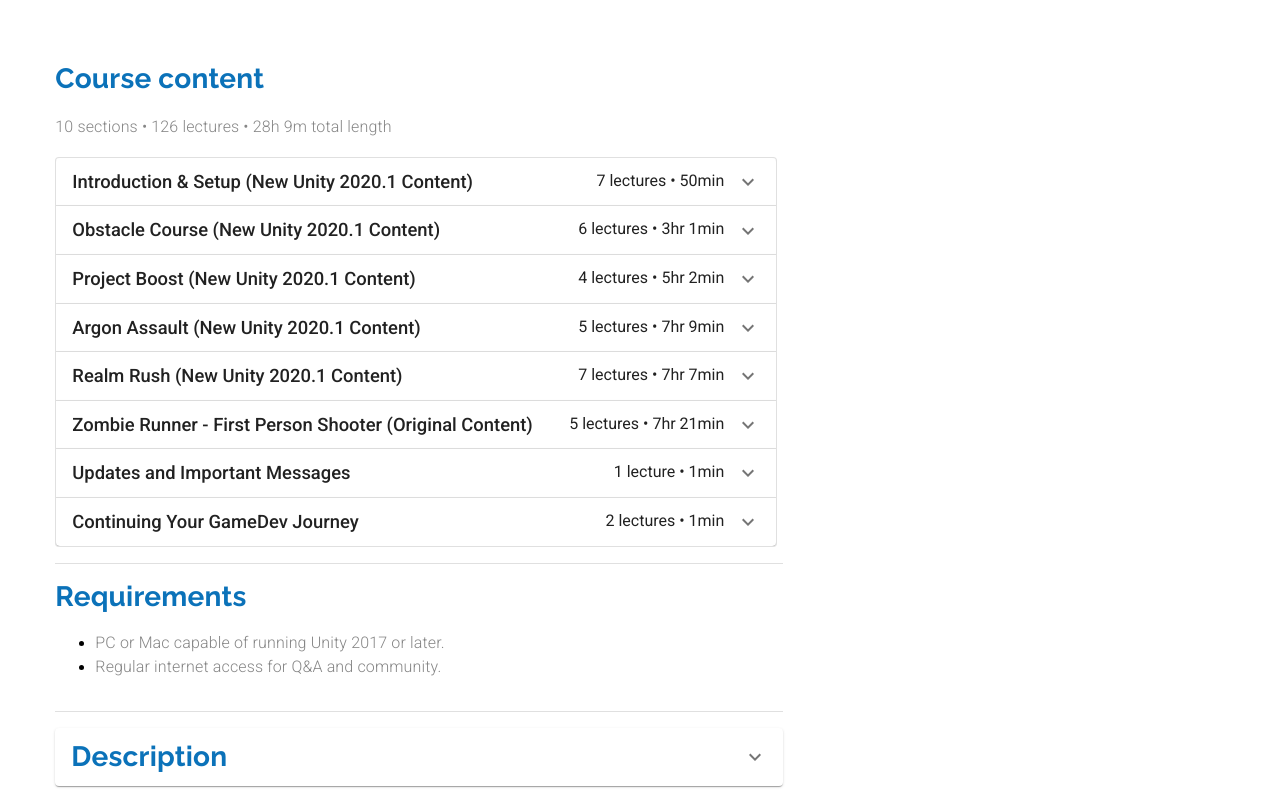
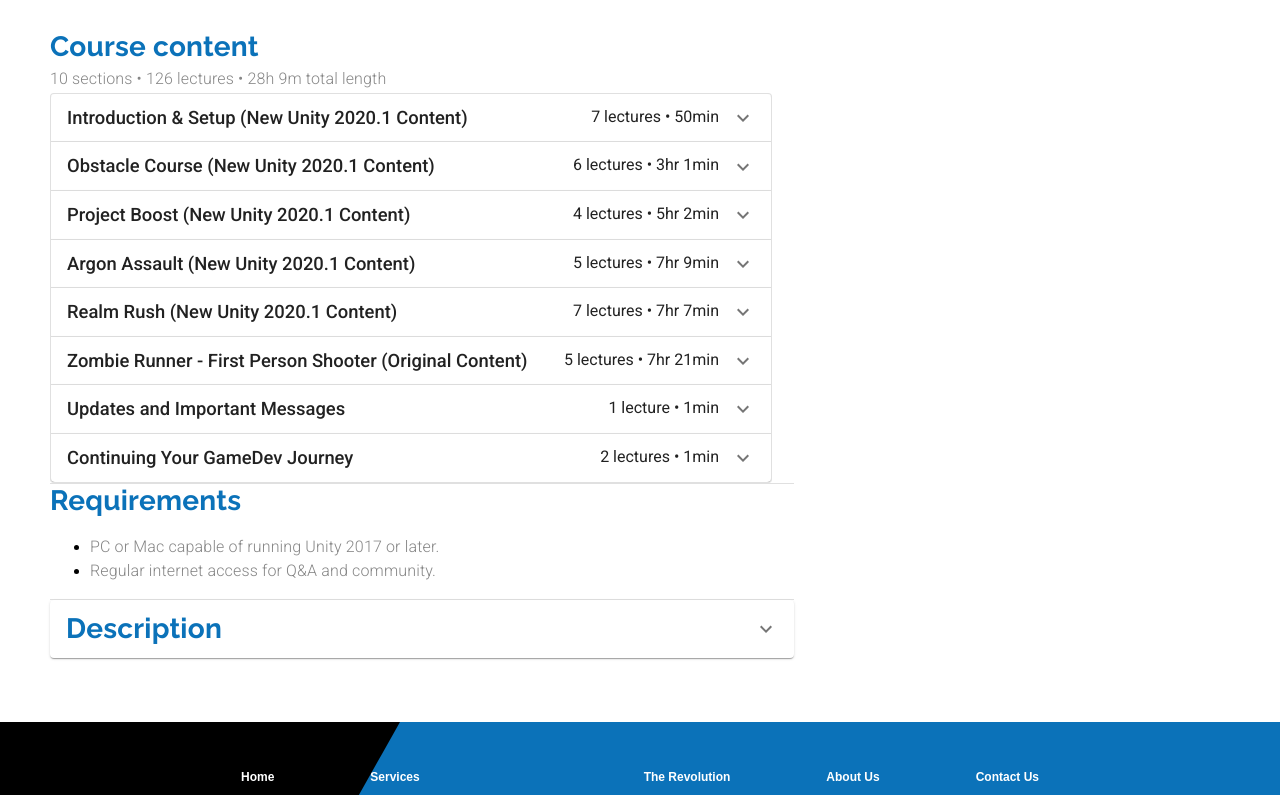
Before and after one commit to JoeContreras/arc-development, a React (Create React App) app: page /course in a window 1280 px wide. Shown: the part 2641-3436 px from the top of the page. Built offline with nearby package versions, Linux system fonts and the light colour scheme.

Commit message:
xs breakpoints working

```diff
--- a/src/Constants/Course/courseConstants.js
+++ b/src/Constants/Course/courseConstants.js
@@ -20,7 +20,7 @@
     length: "7 lectures • 50min",
     content: [
       {
-        title: "Welcome To The Course Show lecture description",
+        title: "Welcome To The Course ",
         length: "03:54",
       },
       {
--- a/src/components/Course.js
+++ b/src/components/Course.js
@@ -71,13 +71,29 @@
     backgroundColor: "#1C1D1F",
     height: "22em",
     width: "100%",
-    // [theme.breakpoints.down("md")]: {
-    //   height: "18em",
-    //   width: "20em",
-    // },
+    [theme.breakpoints.down("sm")]: {
+      height: "25em",
+      // backgroundColor: "red",
+      // width: "20em",
+    },
+    [theme.breakpoints.down("xs")]: {
+      height: "27.5rem",
+      // width: "20em",
+    },
   },
   heroContent: {
     maxWidth: "45em",
+    [theme.breakpoints.down("md")]: {
+      maxWidth: "35em",
+      // height: "18em",
+      // width: "20em",
+    },
+    [theme.breakpoints.down("md")]: {
+      maxWidth: "35em",
+    },
+    [theme.breakpoints.down("xs")]: {
+      maxWidth: "21rem",
+    },
     // marginLeft: "25em",
     // marginTop: "1em",
     // [theme.breakpoints.down("md")]: {
@@ -95,13 +111,31 @@
     // marginTop: "1em",
     // margin: "1 auto",
     [theme.breakpoints.down("md")]: {
-      marginTop: "3em",
+      width: "36em",
+      // marginTop: "3em",
+      // width: "48em",
+      // margin: "0 10em",
+    },
+    [theme.breakpoints.down("sm")]: {
+      width: "29em",
+      // marginTop: "3em",
+      // width: "48em",
+      // margin: "0 10em",
+    },
+    [theme.breakpoints.down("xs")]: {
+      width: "22rem",
       // width: "48em",
       // margin: "0 10em",
     },
   },
   learnMoreCard: {
     width: "45em",
+    [theme.breakpoints.down("md")]: {
+      width: "35rem",
+    },
+    [theme.breakpoints.down("xs")]: {
+      width: "22rem",
+    },
   },
   stickyContainer: {
     // position: "absolute",
@@ -113,9 +147,15 @@
   },
   stickyCard: {
     width: "25em",
+    [theme.breakpoints.down("xs")]: {
+      width: "22rem",
+    },
   },
   cardButtons: {
     width: "23em",
+    [theme.breakpoints.down("xs")]: {
+      width: "20rem",
+    },
   },
 }));
 
@@ -269,7 +309,7 @@
                 disableRipple
                 color="primary"
                 size="large"
-                style={{ width: "18rem" }}
+                style={{ width: matchesXS ? "15rem" : "18rem" }}
               >
                 Add to Cart
               </Button>
@@ -288,7 +328,7 @@
               disableElevation
               disableRipple
               size="large"
-              style={{ width: "23.5rem" }}
+              style={{ width: matchesXS ? "19rem" : "23.5rem" }}
             >
               Buy Now
             </Button>
@@ -557,7 +597,10 @@
   );
 
   const courseRequirements = (
-    <Grid container style={{ maxWidth: "46.5rem" }}>
+    <Grid
+      container
+      style={{ maxWidth: matchesXS ? "22rem" : matchesSM ? "35em" : "46.5rem" }}
+    >
       <Grid item>
         <Typography variant="h4">Requirements</Typography>
       </Grid>
@@ -738,8 +781,9 @@
       {/* mobile => Direction=== column*/}
       <Grid
         container
-        direction="row"
+        direction={matchesMD ? "column" : "row"}
         justifyContent="space-evenly"
+        alignItems={matchesMD ? "center" : undefined}
         style={{ marginTop: "3rem" }}
         // spacing={2}
       >
@@ -755,7 +799,9 @@
           container
           direction="column"
           className={classes.learning}
-          spacing={2}
+          // spacing={2}
+          alignItems={matchesSM ? "center" : undefined}
+          style={{ marginTop: matchesMD ? "3rem" : undefined }}
         >
           <Grid item>
             <Card className={classes.learnMoreCard} variant="outlined">
@@ -786,17 +832,32 @@
             </Card>
           </Grid>
 
-          <Grid item style={{ width: "46.5rem" }}>
-            <Divider />
+          <Grid
+            item
+            style={{
+              width: matchesXS ? "22rem" : matchesMD ? "35rem" : "46.5rem",
+            }}
+          >
+            <Divider variant={matchesSM ? "middle" : null} />
           </Grid>
 
           <Grid item>{courseRequirements}</Grid>
 
-          <Grid item style={{ width: "46.5rem" }}>
-            <Divider />
+          <Grid
+            item
+            style={{
+              width: matchesXS ? "22rem" : matchesMD ? "35rem" : "46.5rem",
+            }}
+          >
+            <Divider variant={matchesSM ? "middle" : null} />
           </Grid>
 
-          <Grid item style={{ width: "46.5rem" }}>
+          <Grid
+            item
+            style={{
+              width: matchesXS ? "22rem" : matchesMD ? "35em" : "46.5rem",
+            }}
+          >
             {courseDescription}
           </Grid>
         </Grid>
```
